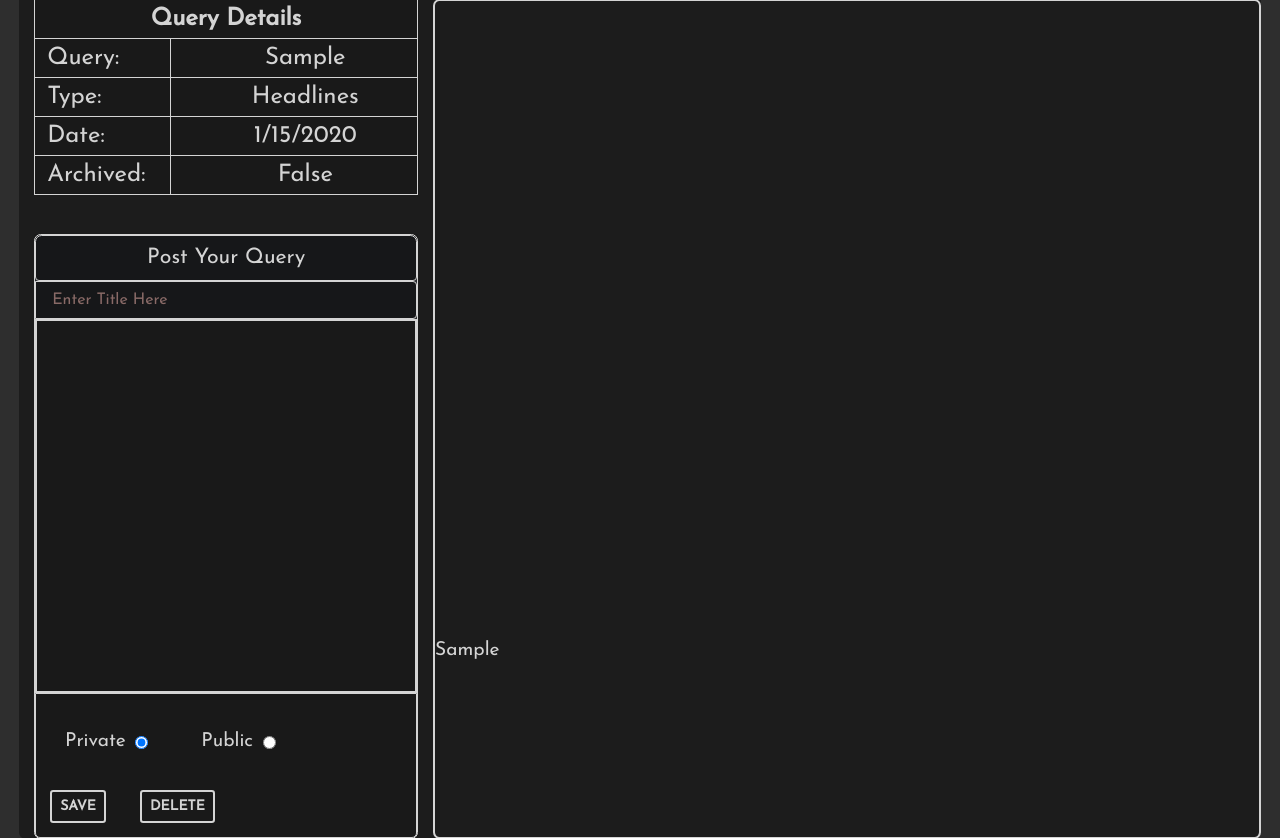
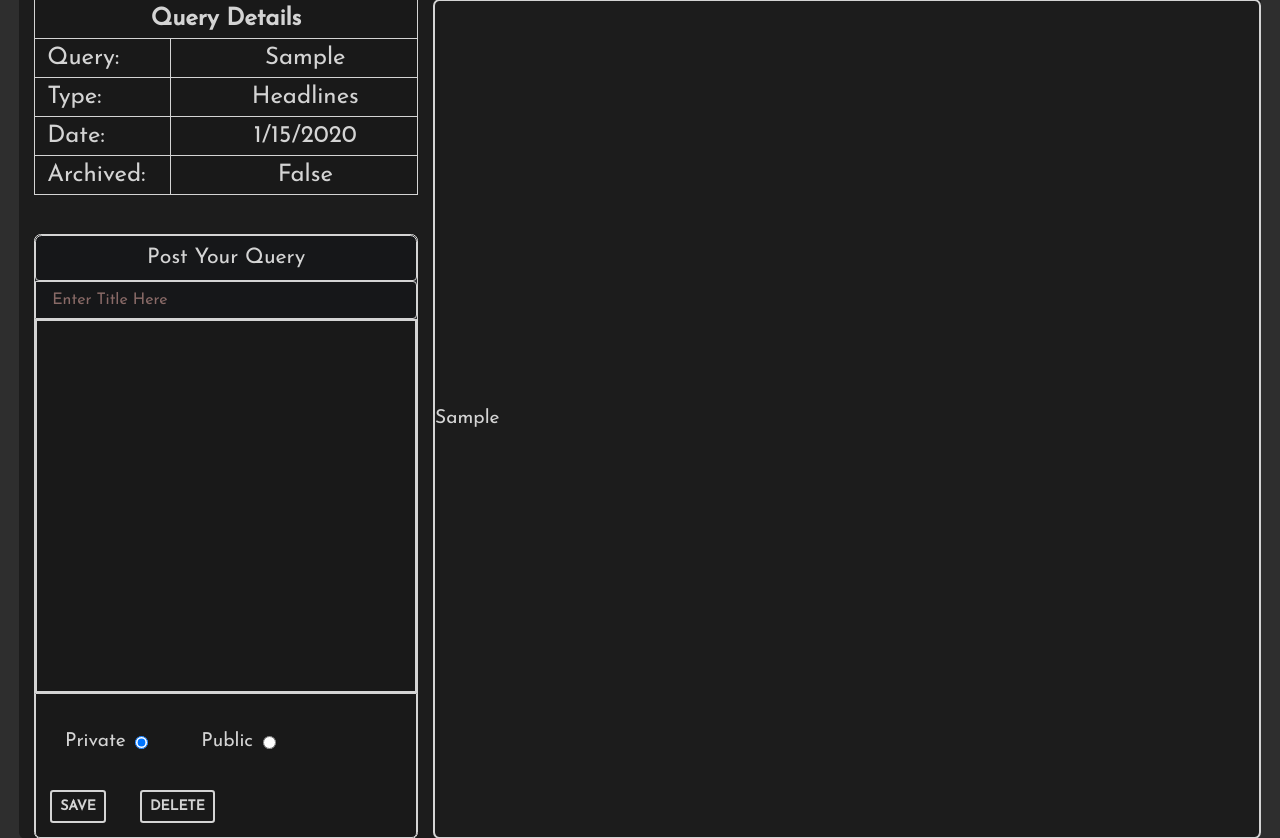
Before and after one commit to yc5424tl/geodjango_news_map, a Django app: page /query/view/1 in a window 1280 px wide. Shown: the part 289-1127 px from the top of the page. Run offline with Django 3.2, Linux system fonts and the light colour scheme; a user stored in the database is signed in; tables that the repository leaves empty hold one stand-in row (values such as "Sample post"); grey boxes marked "Sample" are stand-in pictures; some libraries are stand-ins or nearby versions; some web fonts are replaced.

Commit message:
modified view_sources style along with root

```diff
--- a/templates/general/view_query.html
+++ b/templates/general/view_query.html
@@ -116,7 +116,7 @@
 {#                </div>#}
 {#            </div>#}
             <div class="col-sm-12 col-xl-8" id="view-query-iframe-container">
-                <div class="embed-responsive embed-responsive-16by9" id="view-query-iframe-div">
+                <div class="embed-responsive-16by9" id="view-query-iframe-div">
                     {{ choro_map|safe }}
                 </div>
             </div>
@@ -140,7 +140,7 @@
                                                 <a href="{{ article.article_url }}" class="img-link">
                                                     <h4 class="article-title title-center">{{ article.title }}</h4>
                                                 </a>
-                                                 <img class="article-img-sm" src="{{ article.image_url }}" alt="article.description }}">
+                                                 <img class="article-img-sm" src="{{ article.image_url }}" alt="{{ article.description }}">
                                                  <h6 class="title-center article-subtitle-container">
                                                      <sub class="article-subtitle title-center">
                                                          By <span class="article-author"> {{ article.author }}</span>
```
